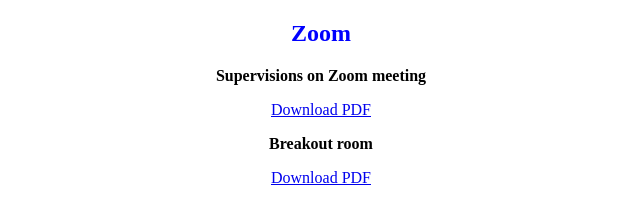
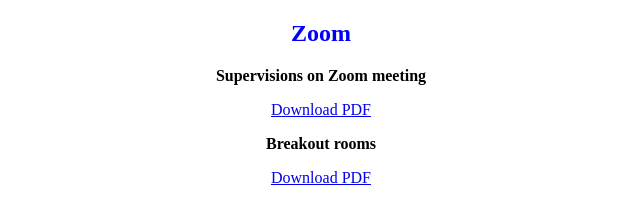
Before and after one commit to Githubwork1/Githubwork1.github.io, a plain HTML site: page index.html in a window 1280 px wide. Shown: the full height of the page, 319-959 px from the left. Drawn offline with Linux system fonts and the light colour scheme.

Commit message:
Add files via upload

```diff
--- a/index.html
+++ b/index.html
@@ -21,7 +21,7 @@
 <a href="file2.pdf" target="_thapa">Download PDF</a>
 
 
-<p><b>Breakout room</b></p>
+<p><b>Breakout rooms</b></p>
 <a href="Breakout room.pdf" target="_thapa">Download PDF</a>
 
 </center>
```
